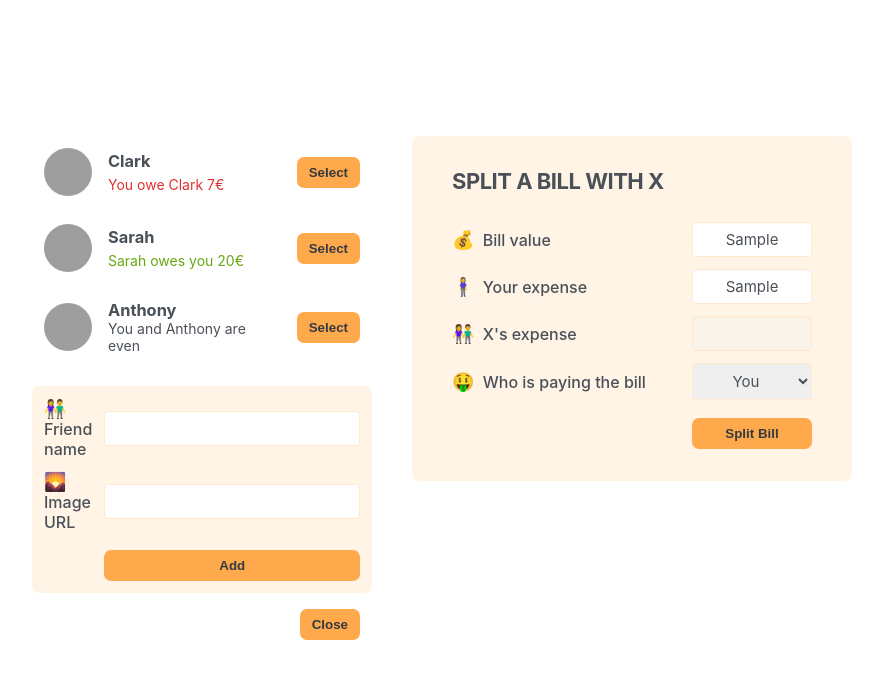
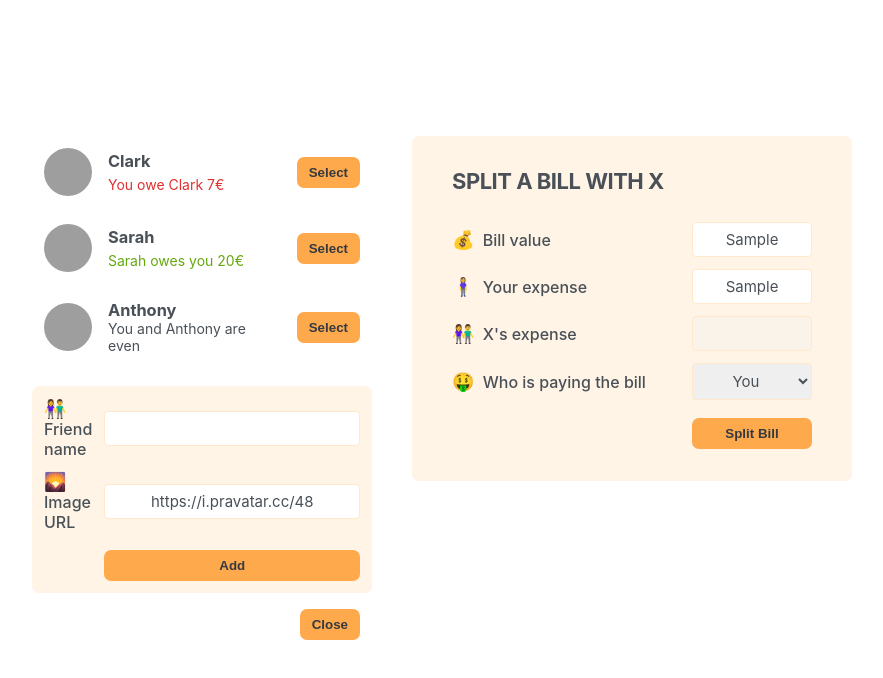
Before and after one commit to ingvillajimenez/06-eat-n-split, a React (Create React App) app: page / in a window 1280 px wide. Both pictures are taken after typing "Sample", "Sample" into the empty fields and a click on the button "Add friend". Shown: the top 678 px of the page, without its empty margins (198-1081 px from the left). Built offline with nearby package versions, Linux system fonts and the light colour scheme; grey boxes are pictures that could not be loaded.

Commit message:
Adding a New Friend

```diff
--- a/src/App.js
+++ b/src/App.js
@@ -30,6 +30,7 @@
 }
 
 export default function App() {
+  const [friends, setFriends] = useState(initialFriends);
   const [showAddFriend, setShowAddFriend] = useState(false);
 
   /////////////////////////////////
@@ -38,11 +39,18 @@
     setShowAddFriend((show) => !show);
   }
 
+  ///////////////////////////////////////////
+  // Adding a New Friend
+  function handleAddFriend(friend) {
+    setFriends((friends) => [...friends, friend]);
+    setShowAddFriend(false);
+  }
+
   return (
     <div className="app">
       <div className="sidebar">
-        <FriendsList />
-        {showAddFriend && <FormAddFriend />}
+        <FriendsList friends={friends} />
+        {showAddFriend && <FormAddFriend onAddFriend={handleAddFriend} />}
         <Button onClick={handleShowAddFriend}>
           {showAddFriend ? "Close" : "Add friend"}
         </Button>
@@ -55,9 +63,7 @@
 
 ///////////////////////////////////////////
 // Building the Static App: List of Friends
-function FriendsList() {
-  const friends = initialFriends;
-
+function FriendsList({ friends }) {
   return (
     <ul>
       {friends.map((friend) => (
@@ -92,14 +98,44 @@
 
 /////////////////////////////////
 // Building the Static App: Forms
-function FormAddFriend() {
+function FormAddFriend({ onAddFriend }) {
+  const [name, setName] = useState("");
+  const [image, setImage] = useState("https://i.pravatar.cc/48");
+
+  function handleSubmit(e) {
+    e.preventDefault();
+
+    if (!name || !image) return;
+
+    const id = crypto.randomUUID();
+    const newFriend = {
+      name,
+      image: `${image}?=${id}`,
+      balance: 0,
+      id,
+    };
+
+    onAddFriend(newFriend);
+
+    setName("");
+    setImage("https://i.pravatar.cc/48");
+  }
+
   return (
-    <form className="form-add-friend">
+    <form className="form-add-friend" onSubmit={handleSubmit}>
       <label>👫 Friend name</label>
-      <input type="text" />
+      <input
+        type="text"
+        value={name}
+        onChange={(e) => setName(e.target.value)}
+      />
 
       <label>🌄 Image URL</label>
-      <input type="text" />
+      <input
+        type="text"
+        value={image}
+        onChange={(e) => setImage(e.target.value)}
+      />
 
       <Button>Add</Button>
     </form>
```
